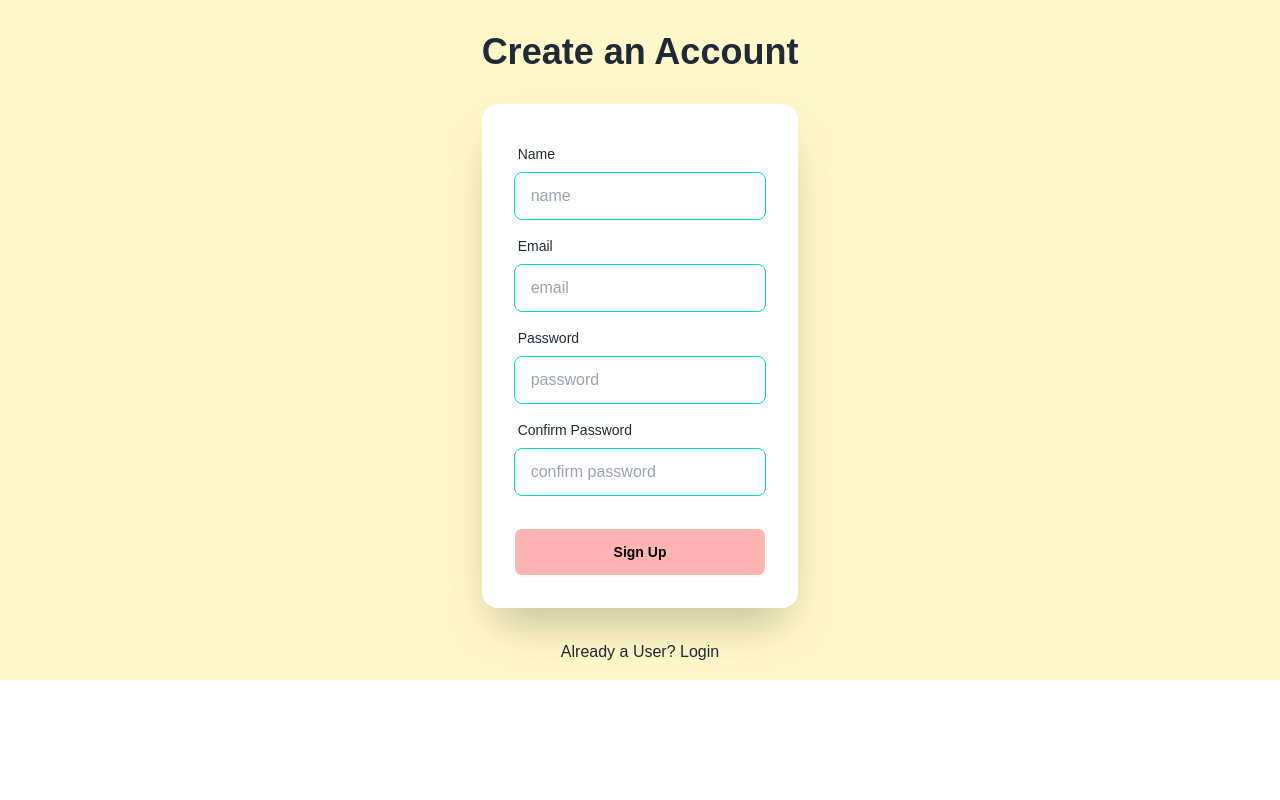
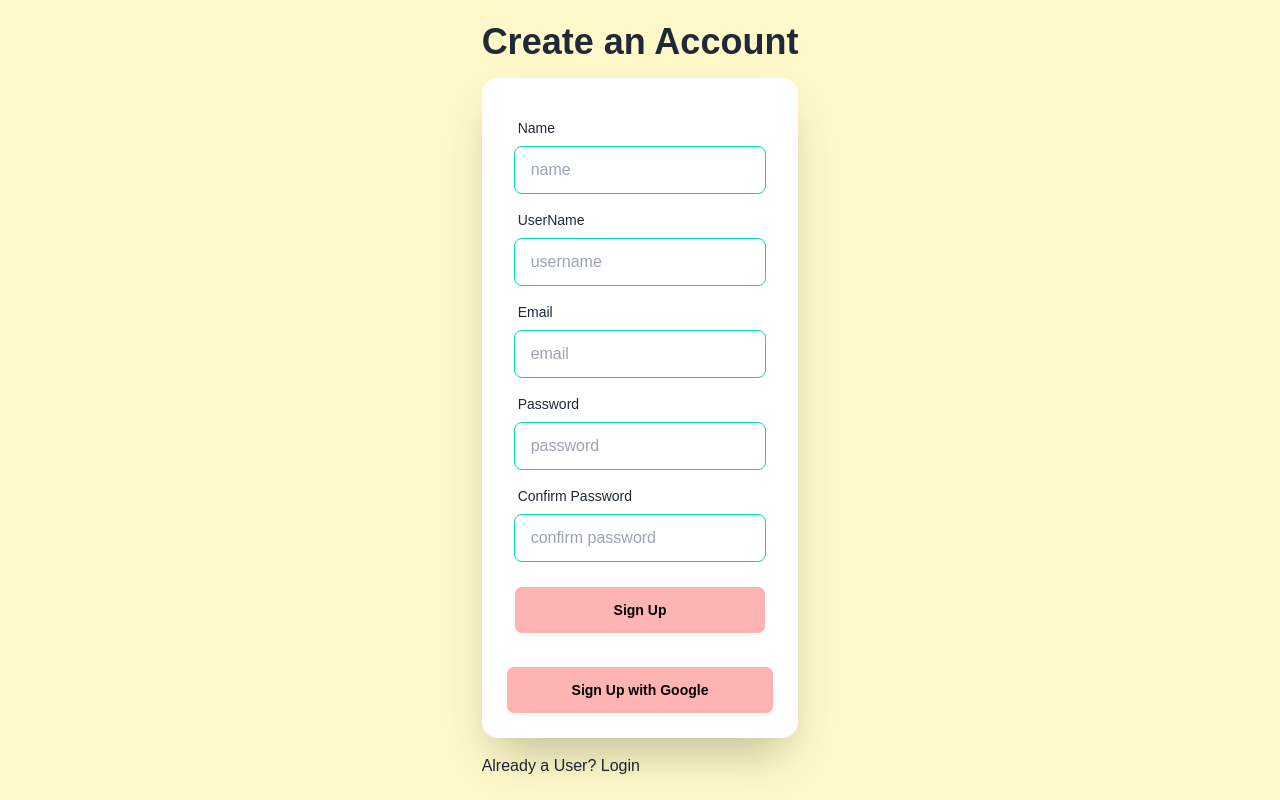
Before and after one commit to amirahyusof/parents-tracker, a Next.js app: page /signup in a window 1280 px wide. Built offline with nearby package versions, Linux system fonts and the light colour scheme; no server answers.

Commit message:
commit change in login and signup page

```diff
--- a/app/(auth)/login/page.js
+++ b/app/(auth)/login/page.js
@@ -4,6 +4,7 @@ import Link from "next/link";
 import { useState } from "react";
 import { useRouter } from "next/navigation";
 import { useAuth } from "@/app/firebase/hook";
+import { routeDB } from "@/app/firebase/api/route";
 
 export default function Login() {
   const [user, setUser] = useState(null);
@@ -11,6 +12,7 @@ export default function Login() {
   const [password, setPassword] = useState("");
   const [error, setError] = useState('');
   const { login, loginWithGoogle } = useAuth();
+  const { createUserDocument } = routeDB()
   const router = useRouter();
 
   const handleLogin = async(e) => {
@@ -87,7 +89,9 @@ export default function Login() {
             </div>
 
             <div className="form-control mt-4">
-              <button className="btn border-white bg-[#FFB4B4] hover:bg-[#FFDEB4] text-black">Log In</button>
+              <button className="btn border-white bg-[#FFB4B4] hover:bg-[#FFDEB4] text-black">
+                Log In
+              </button>
             </div>
           </form>
 
--- a/app/(auth)/signup/page.js
+++ b/app/(auth)/signup/page.js
@@ -4,14 +4,17 @@ import Link from "next/link";
 import { useState } from "react";
 import { useRouter } from "next/navigation";
 import { useAuth } from "@/app/firebase/hook";
+import { routeDB } from "@/app/firebase/api/route";
 
 export default function Signup() {
   const [name, setName] = useState('');
+  const [username, setUsername] = useState('');
   const [email, setEmail] = useState('');
   const [password, setPassword] = useState('');
   const [confirmPassword, setConfirmPassword] = useState('');
   const [error, setError] = useState('');
-  const { signup, createUserDocument } = useAuth();
+  const { signup } = useAuth();
+  const { createUserDocument, checkIfUserExists } = routeDB()
   const router = useRouter();
 
   const handleSignup = async (e) => {
@@ -23,20 +26,50 @@ export default function Signup() {
     }
 
     try {
-      const {user} = await signup(email, password, name);
-      await createUserDocument(user.uid, {name, email, password})
-      router.push('/profile');
+      const { user } = await signup(email, password, name);
+      await createUserDocument(user.uid, {name, username, email, password})
+      console.log({name, username, email, password})
+      router.push(`/mainpage/profile/parent?userId=${user.uid}`);
     } catch (err) {
-      setError('Failed to create an account');
+      if(err.code === 'auth/email-already-in-use'){
+        setError("Email is already registered. Please use a different email or just login.");
+      } else {
+        setError("Failed to create an account")
+      }
       console.error(err);
     }
+  };
 
-    console.log({name, email, password})
+  const handleLoginWithGoogle = async() => {
+    setError('');
+
+    try {
+      const userCredential = await loginWithGoogle()
+      if(userCredential.user && userCredential.user.uid){
+        const {uid, displayName, email} = userCredential.user;
+        const userExists = await checkIfUserExists(uid);
+
+        if(!userExists){
+          await createUserDocument(uid, {
+            name: displayName,
+            username: username,
+            email: email,
+            signupMethod: 'google'
+          });
+        }
+        router.push(`/mainpage/profile/parent?userId=${userCredential.user.uid}`);
+      } else {
+        throw new Error("No user Id received from Google login");
+      }
+    } catch(error){
+      setError("Failed to log in with Google");
+      console.log(error);
+    }
   };
 
   return (
-    <main className="hero bg-[#FFF9CA]">
-      <div className="hero-content flex-col lg:flex-row-reserve mt-4">
+    <main className="flex w-full bg-[#FFF9CA] h-screen">
+      <div className="m-4 flex flex-col mx-auto justify-center lg:flex-row-reserve mt-4">
         <div className="text-center">
           <h1 className="text-4xl font-bold">Create an Account</h1>
         </div>
@@ -54,6 +87,20 @@ export default function Signup() {
                 placeholder="name"
                 value={name}
                 onChange={(e) => setName(e.target.value)}
+                className="input input-bordered bg-white input-accent"
+                required
+              />
+            </div>
+
+            <div className="form-control">
+              <label className="label">
+                <span className="label-text">UserName</span>
+              </label>
+              <input
+                type="name"
+                placeholder="username"
+                value={username}
+                onChange={(e) => setUsername(e.target.value)}
                 className="input input-bordered bg-white input-accent"
                 required
               />
@@ -82,7 +129,7 @@ export default function Signup() {
                 placeholder="password"
                 value={password}
                 onChange={(e) => setPassword(e.target.value)}
-                className="input input-bordered bg-white input-accent"
+                className="input visible input-bordered bg-white input-accent"
                 required
               />
             </div>
@@ -96,20 +143,29 @@ export default function Signup() {
                 placeholder="confirm password"
                 value={confirmPassword}
                 onChange={(e) => setConfirmPassword(e.target.value)}
-                className="input input-bordered bg-white input-accent"
+                className="input visible bg-white input-accent"
                 required
               />
             </div>
 
-            <div className="form-control mt-6">
+            <div className="form-control mt-4">
               <button
                 type="submit"
-                className="btn border-white bg-[#FFB4B4] hover:bg-[#FFDEB4] text-black"
+                className="btn  border-white bg-[#FFB4B4] hover:bg-[#FFDEB4] text-black"
               >
                 Sign Up
               </button>
             </div>
           </form>
+
+          <div className="px-6 pb-6 flex justify-center">
+            <button
+              onClick={()=> handleLoginWithGoogle()}
+              className="btn w-full border-white bg-[#FFB4B4] hover:bg-[#FFDEB4] text-black"
+            >
+                Sign Up with Google
+            </button>
+          </div>
         </div>
 
         <footer className="row-start-3 mt-4 flex-col items-center justify-center">
```
